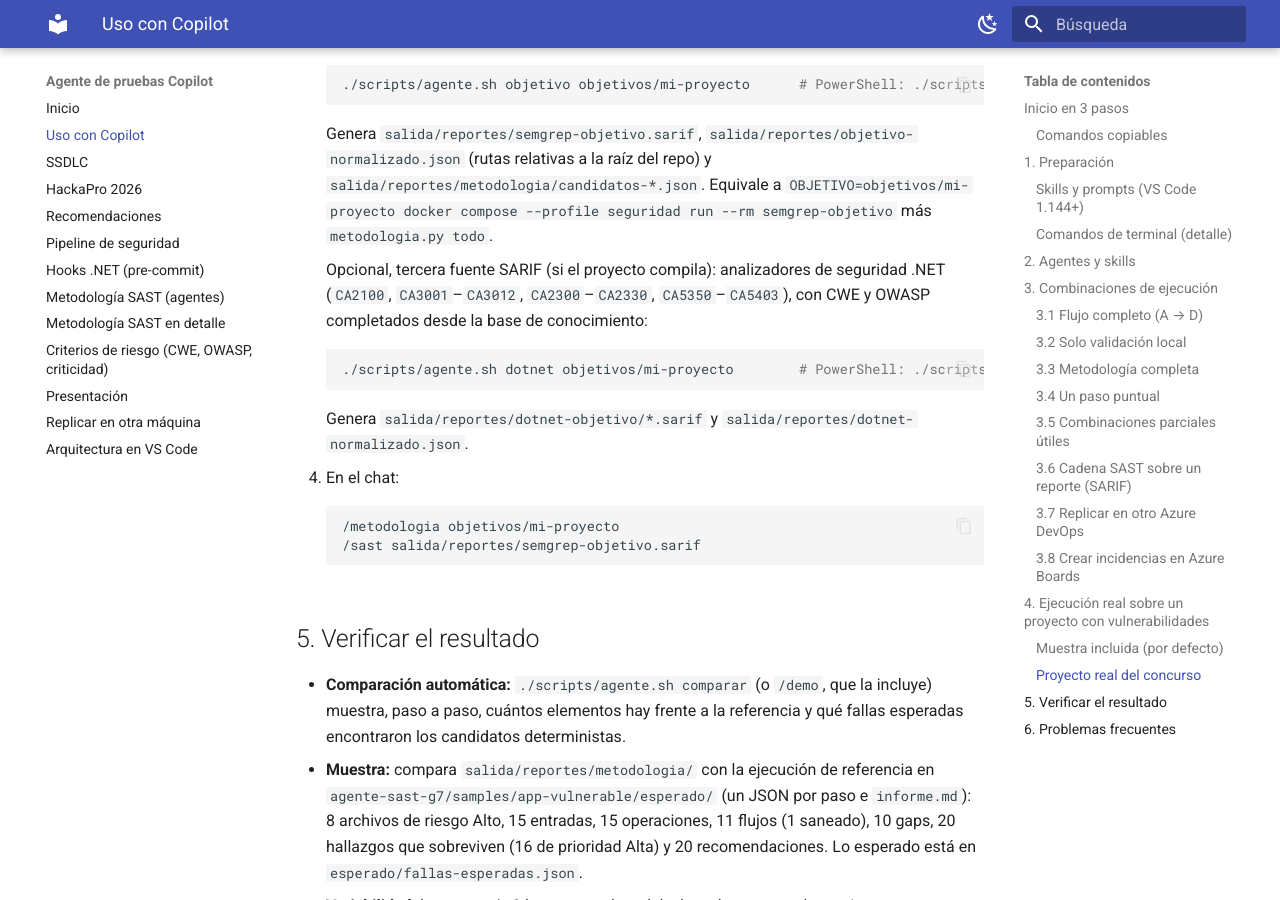
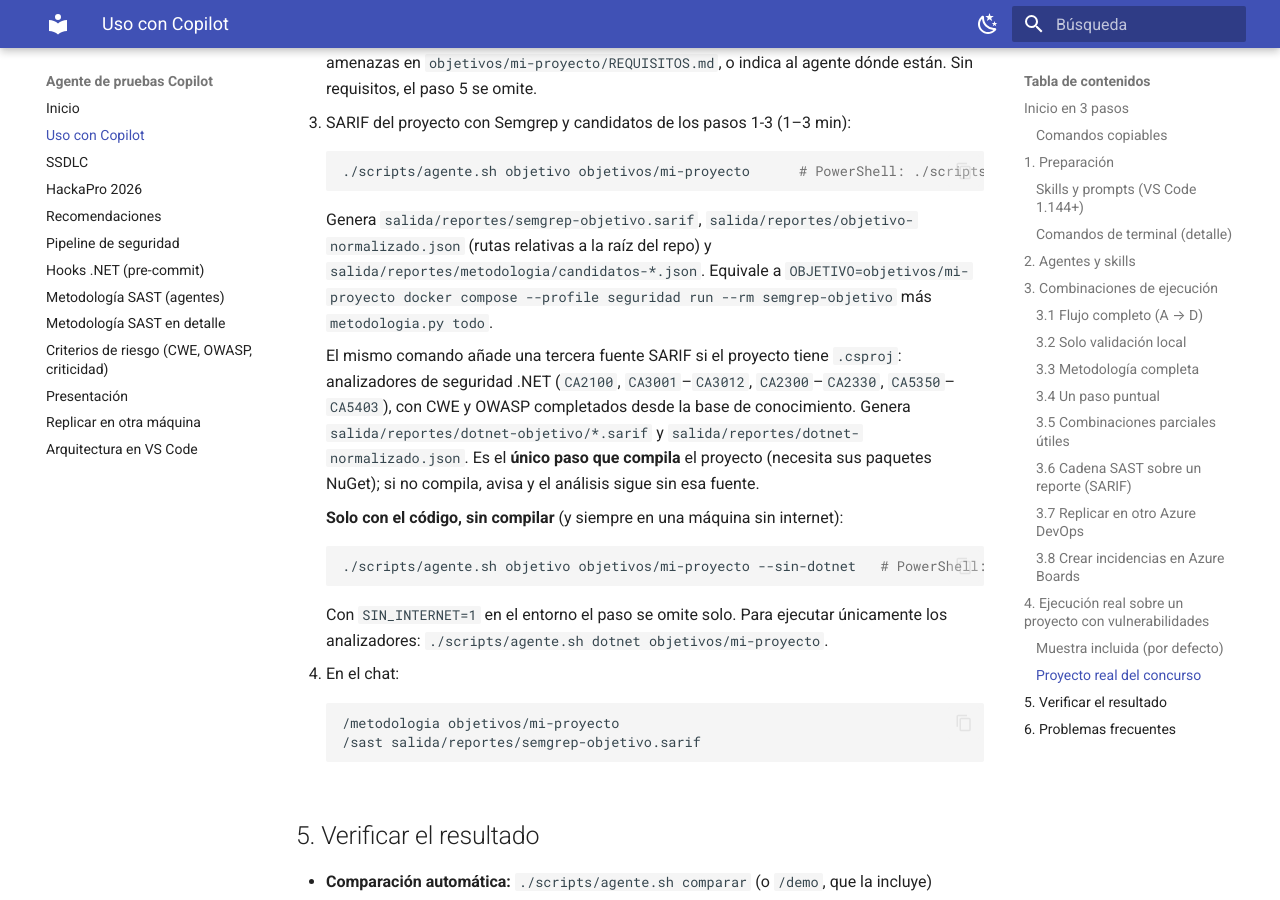
Before and after one commit to aaguerram/agente-sast-copilot, an MkDocs documentation site: the page built from docs/uso-copilot.md, in a window 1280 px wide and 900 px high, scrolled down 9655 px. Built offline with MkDocs 1.6.1 and Material for MkDocs 9.7.7, drawn with Linux system fonts in a browser that asks for light colours; some of the changed text lies outside the part shown.

Commit message:
feat: --sin-dotnet para analizar solo con el código, sin compilar (máquina sin internet)
- agente.sh / agente.ps1: demo y objetivo ejecutan ahora también los analizadores de
  seguridad .NET (el único paso que compila el proyecto) y aceptan --sin-dotnet
  para omitirlo. Con SIN_INTERNET=1 se omite solo; si no hay .csproj o el proyecto
  no compila, se avisa y el análisis sigue con la metodología y Semgrep.
- El subcomando dotnet sigue disponible para ejecutar solo esa fuente.
- Documentación, skills de Copilot e instructivo sin internet (md y pdf): en la
  máquina sin internet se usa --sin-dotnet; no hace falta compilar ni tener el
  proyecto al generar las imágenes.

Co-Authored-By: Claude Fable 5.2 <noreply@anthropic.com>

````diff
--- a/COPILOT.md
+++ b/COPILOT.md
@@ -90,8 +90,9 @@ Code y remiten a la skill del mismo nombre: hacen exactamente lo mismo.
 |---|---|
 | `validar [--solo a,b \| --saltar x \| --listar]` | `./scripts/validar-local.sh` (`.ps1`: `-Solo`, `-Saltar`, `-Listar`) |
 | `rapido` | `./scripts/validar-local.sh --saltar sonarqube` |
-| `demo [ruta]` / `objetivo <ruta>` | `metodologia.py todo` + servicio `semgrep-objetivo` + `comparar_esperado.py` |
-| `dotnet [ruta]` | Servicio `dotnet-objetivo` (analizadores de seguridad .NET) + `normalizar_sarif.py` → `salida/reportes/dotnet-normalizado.json` |
+| `demo [ruta]` / `objetivo <ruta>` | `metodologia.py todo` + servicio `semgrep-objetivo` + analizadores .NET (lo mismo que `dotnet`) + `comparar_esperado.py` |
+| `demo`/`objetivo` … `--sin-dotnet` | Lo mismo **sin compilar**: omite los analizadores .NET y analiza solo el código fuente. Con `SIN_INTERNET=1` se omiten solos |
+| `dotnet [ruta]` | Solo el servicio `dotnet-objetivo` (analizadores de seguridad .NET; **compila** el proyecto) + `normalizar_sarif.py` → `salida/reportes/dotnet-normalizado.json` |
 | `comparar` | `agente-sast-g7/scripts/comparar_esperado.py` |
 | `ado-login` | `./scripts/ado.sh az login --use-device-code` |
 | `replicar <org> <proy> [--real]` | `./scripts/ado.sh ./scripts/ado-bootstrap.sh … [--dry-run]` |
@@ -310,15 +311,21 @@ los comandos la usan si no indicas ruta.
     Equivale a `OBJETIVO=objetivos/mi-proyecto docker compose --profile seguridad run --rm semgrep-objetivo`
     más `metodologia.py todo`.
 
-    Opcional, tercera fuente SARIF (si el proyecto compila): analizadores de seguridad .NET
-    (`CA2100`, `CA3001`–`CA3012`, `CA2300`–`CA2330`, `CA5350`–`CA5403`), con CWE y OWASP
-    completados desde la base de conocimiento:
+    El mismo comando añade una tercera fuente SARIF si el proyecto tiene `.csproj`:
+    analizadores de seguridad .NET (`CA2100`, `CA3001`–`CA3012`, `CA2300`–`CA2330`,
+    `CA5350`–`CA5403`), con CWE y OWASP completados desde la base de conocimiento. Genera
+    `salida/reportes/dotnet-objetivo/*.sarif` y `salida/reportes/dotnet-normalizado.json`.
+    Es el **único paso que compila** el proyecto (necesita sus paquetes NuGet); si no compila,
+    avisa y el análisis sigue sin esa fuente.
+
+    **Solo con el código, sin compilar** (y siempre en una máquina sin internet):
 
     ```bash
-    ./scripts/agente.sh dotnet objetivos/mi-proyecto        # PowerShell: ./scripts/agente.ps1 dotnet ...
+    ./scripts/agente.sh objetivo objetivos/mi-proyecto --sin-dotnet   # PowerShell: ./scripts/agente.ps1 objetivo ... --sin-dotnet
     ```
 
-    Genera `salida/reportes/dotnet-objetivo/*.sarif` y `salida/reportes/dotnet-normalizado.json`.
+    Con `SIN_INTERNET=1` en el entorno el paso se omite solo. Para ejecutar únicamente los
+    analizadores: `./scripts/agente.sh dotnet objetivos/mi-proyecto`.
 
 4. En el chat:
 
````
Also changed, not shown: README.md (+5 -0 lines), docs/metodologia-sast.md (+1 -1 lines), docs/replicar.md (+6 -1 lines), exportar-imagenes-offline.md (+16 -12 lines), objetivos/README.md (+8 -0 lines), .github/copilot-instructions.md, .github/skills/ayuda/SKILL.md, .github/skills/demo/SKILL.md, .github/skills/metodologia/SKILL.md, 3 other files.
